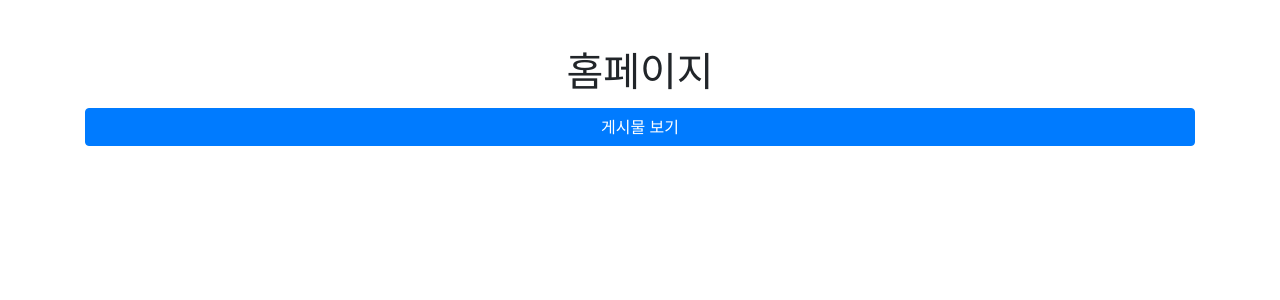
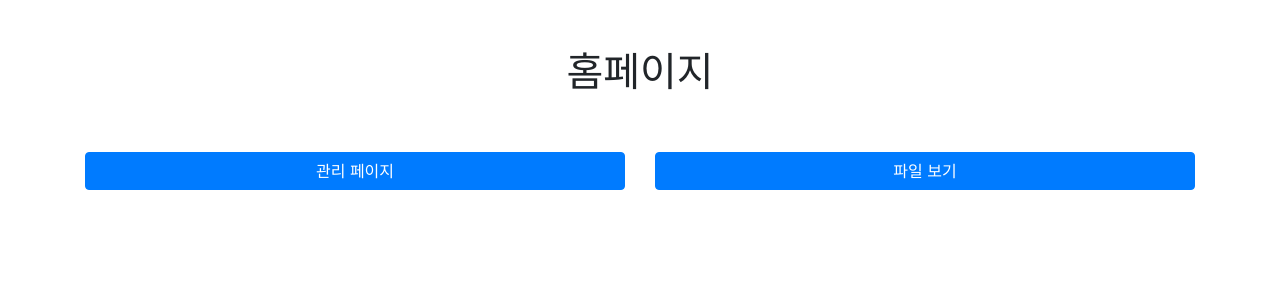
Before and after one commit to skskdmsdl/access-control, a Django app: template access_control/board/templates/home.html in a window 1280 px wide. Shown: the top 300 px of the page. Run offline with Django 3.2, Linux system fonts and the light colour scheme; the template is opened without the code that fills it, so the values that code supplies are empty; some libraries are stand-ins or nearby versions.

Commit message:
home 변경

```diff
--- a/access_control/board/templates/home.html
+++ b/access_control/board/templates/home.html
@@ -6,9 +6,12 @@
         <h1>홈페이지</h1>
     </div>
 </div>
-<div class="row mt-1">
-    <div class="col-12">
-        <button class="btn btn-primary btn-block" onclick="location.href='/board/list/'">게시물 보기</button>
+<div class="row mt-5">
+    <div class="col-6">
+        <button class="btn btn-primary btn-block" onclick="location.href='/admin'">관리 페이지</button>
+    </div>
+    <div class="col-6">
+        <button class="btn btn-primary btn-block" onclick="location.href='/board/list/'">파일 보기</button>
     </div>
 </div>
 {% endblock %}
```
